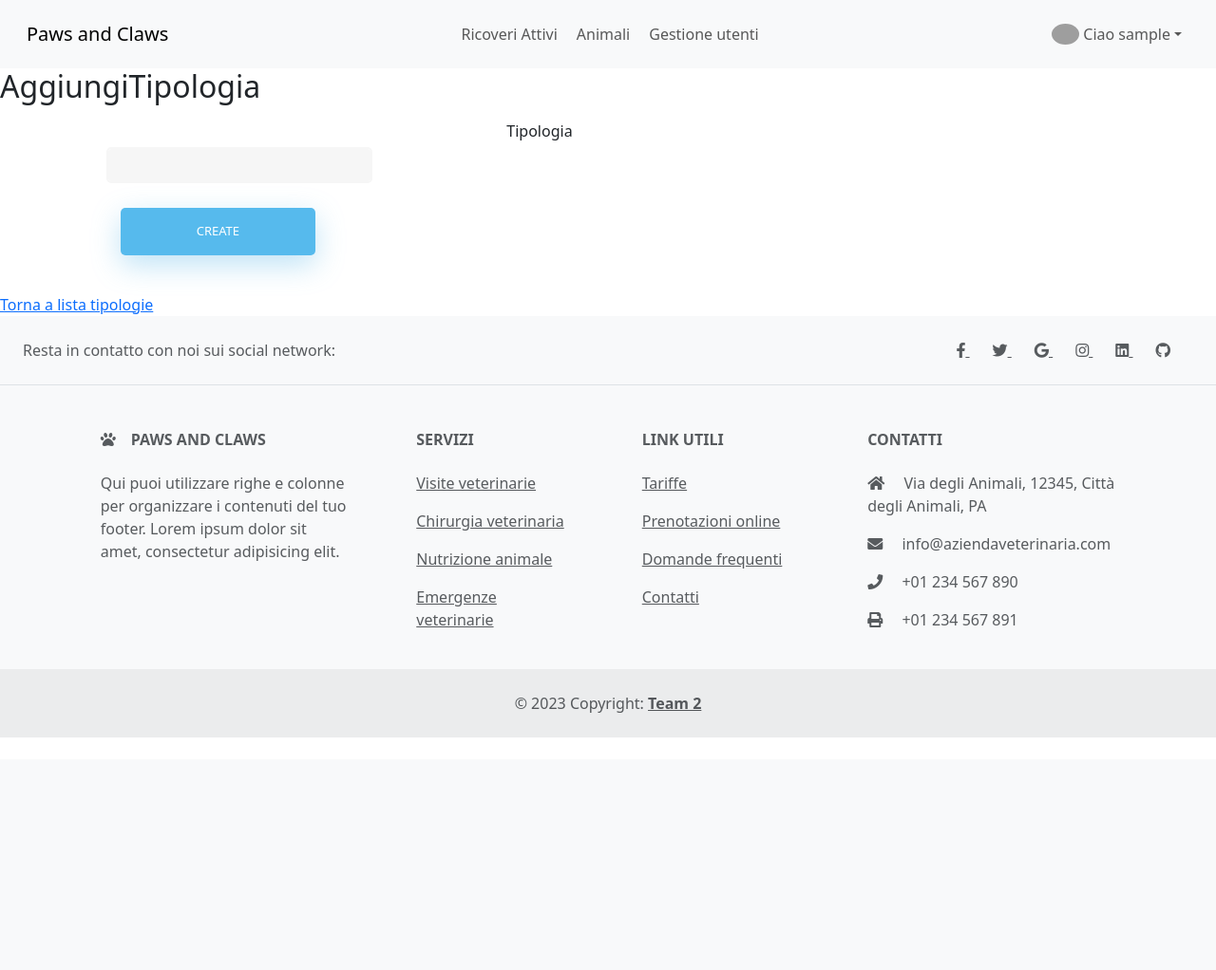
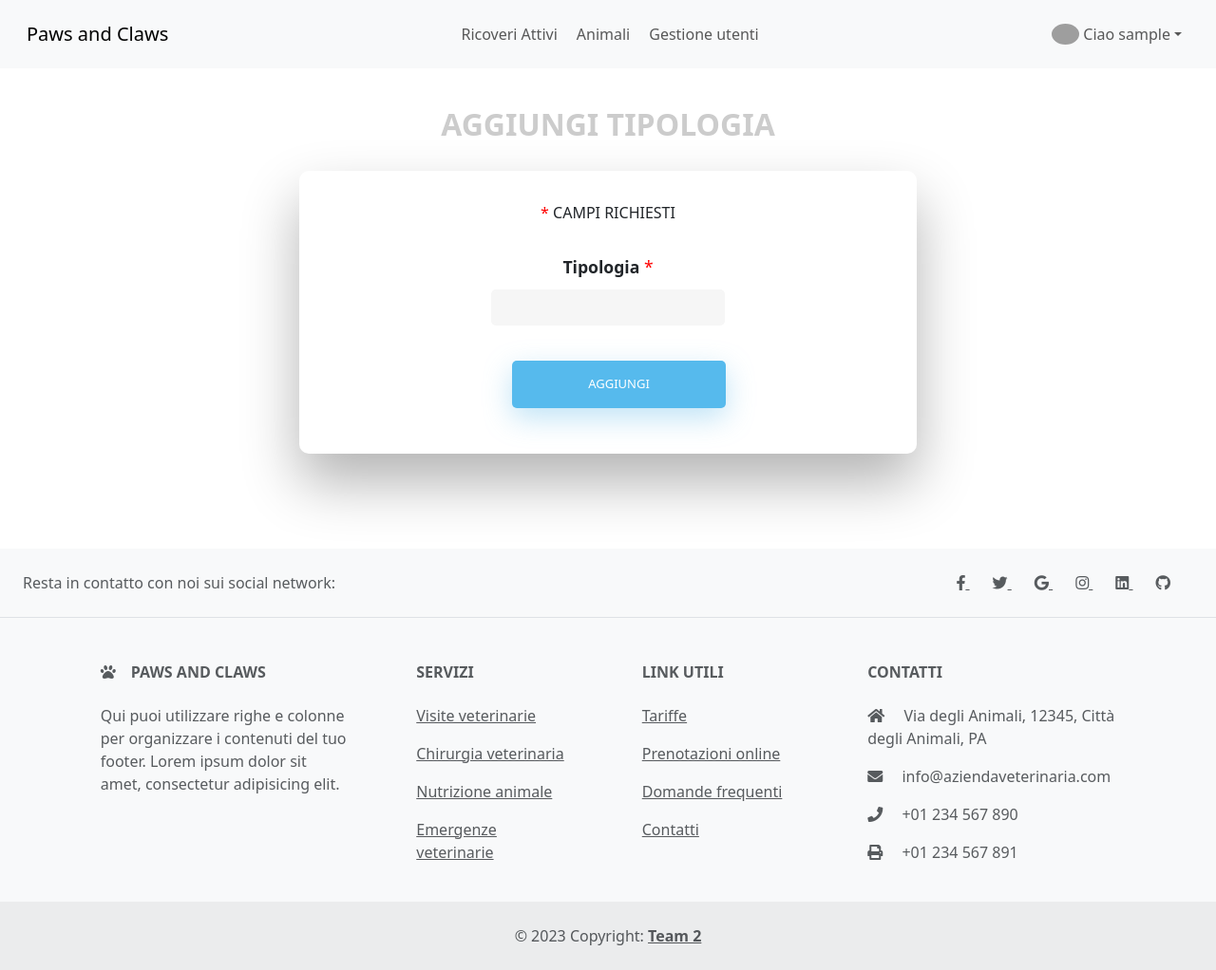
Before and after one commit to alessioportacci/Epicode-U5-W4-BuildWeek, an ASP.NET MVC app: page /TipologiaAnimale/AggiungiTipologia in a window 1280 px wide. Shown: the whole page at 95% size. Before the commit the page ends 777 px from the top, so only its background shows below. Run offline with ASP.NET Core 8 and stand-ins for ASP.NET MVC 5, Linux system fonts and the light colour scheme; the visitor is signed in with stand-in values (Sample User, id 1); the project's own start-up code is not run, and a stand-in starts its controllers and pages; some libraries are stand-ins or nearby versions; grey boxes are pictures that could not be loaded.

Commit message:
CSS Aggiungi tipologia / Modifica Tipologia

```diff
--- a/U5-W4-BuildWeek/Controllers/TipologiaAnimaleController.cs
+++ b/U5-W4-BuildWeek/Controllers/TipologiaAnimaleController.cs
@@ -30,11 +30,11 @@ namespace U5_W4_BuildWeek.Controllers
         {
             if (ModelState.IsValid)
             {
-
+                db.AnimaliTipologia.Add(nuovaTipologia);
+                db.SaveChanges();
+                return RedirectToAction("Tipologie");
             }
-            db.AnimaliTipologia.Add(nuovaTipologia);
-            db.SaveChanges();
-            return RedirectToAction("Tipologie");
+            return View();
         }
 
         [HttpGet]
--- a/U5-W4-BuildWeek/Views/TipologiaAnimale/AggiungiTipologia.cshtml
+++ b/U5-W4-BuildWeek/Views/TipologiaAnimale/AggiungiTipologia.cshtml
@@ -4,31 +4,31 @@
     ViewBag.Title = "AggiungiTipologia";
 }
 
-<h2>AggiungiTipologia</h2>
+<h2 class="titolo">Aggiungi tipologia</h2>
 
-@using (Html.BeginForm())
+<div class="wrapper fadeInDown">
+
+
+    @using (Html.BeginForm("AggiungiTipologia", "TipologiaAnimale", FormMethod.Post, new { id = "formContent", enctype = "multipart/form-data" }))
     {
         @Html.AntiForgeryToken()
+        <p><span class="star">* </span>CAMPI RICHIESTI</p>
 
         <div class="form-horizontal">
 
             @Html.ValidationSummary(true, "", new { @class = "text-danger" })
             <div class="form-group">
-            @Html.LabelFor(model => model.Tipologia, htmlAttributes: new { @class = "control-label col-md-2" })
-            <div class="col-md-10">
-                @Html.EditorFor(model => model.Tipologia, new { htmlAttributes = new { @class = "form-control" } })
+                <label for="Tipologia" class="label-form">@Html.Raw("<strong>Tipologia</strong><span class='star'> *</span>")</label>
+                @Html.TextBoxFor(model => model.Tipologia)
                 @Html.ValidationMessageFor(model => model.Tipologia, "", new { @class = "text-danger" })
-            </div>
             </div>
 
             <div class="form-group">
                 <div class="col-md-offset-2 col-md-10">
-                <input type="submit" value="Create" class="btn btn-default" />
+                    <input type="submit" value="Aggiungi" class="btn btn-primary my-3" />
                 </div>
             </div>
         </div>
     }
 
-<div>
-    @Html.ActionLink("Torna a lista tipologie", "Tipologie")
 </div>
```
Also changed, not shown: U5-W4-BuildWeek/Views/TipologiaAnimale/ModificaTipologia.cshtml (+10 -12 lines). Lines whose indentation alone changed are shown as unchanged.
